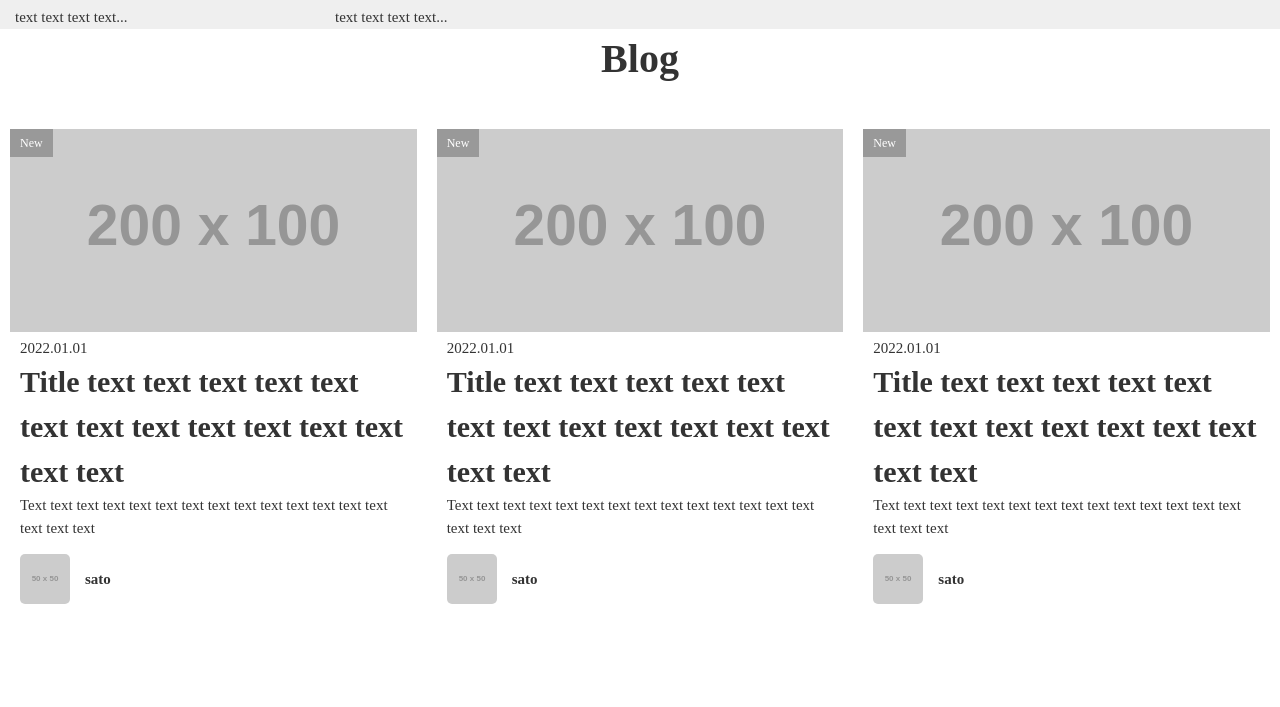
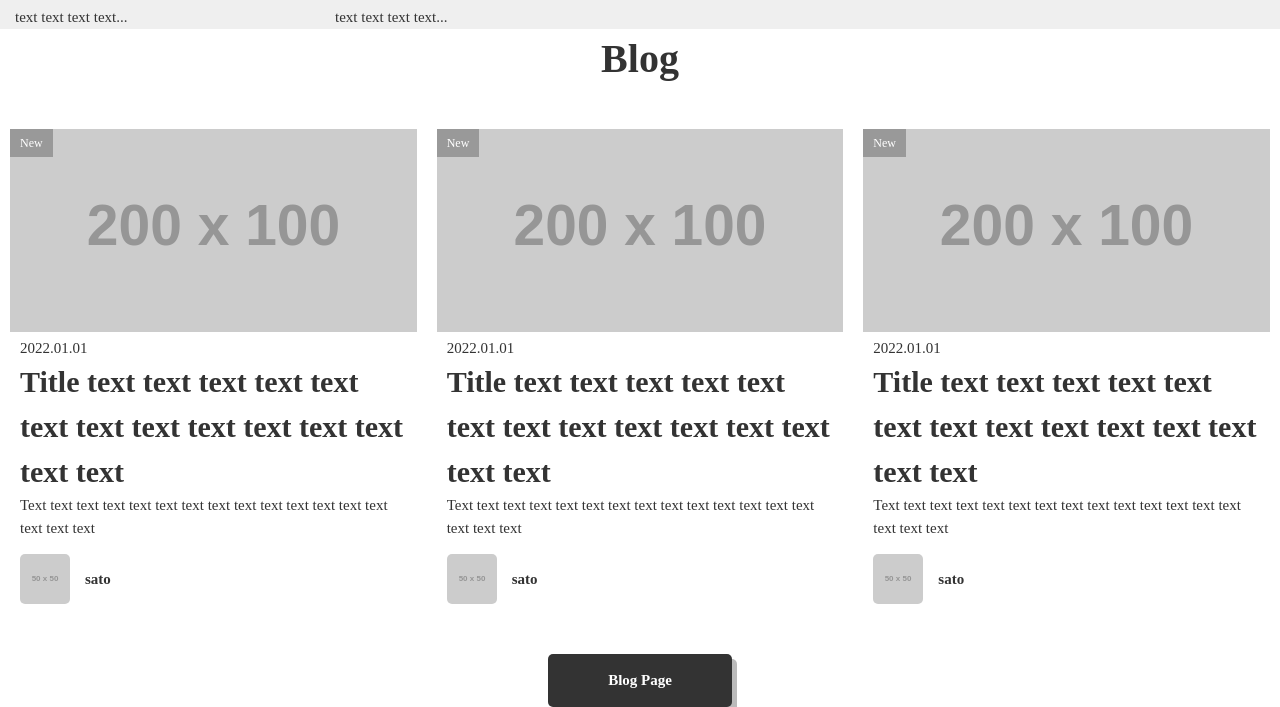
Before and after one commit to ringoapple-sukebasuke/practice-HTML-CSS, a plain HTML site: page index.html in a window 1280 px wide. Shown: the part 779-1486 px from the top of the page. Before the commit the page ends 1393 px from the top, so only its background shows below. Drawn offline with Linux system fonts and the light colour scheme; files that its build step writes are made by us from their sources; placeholder pictures from the web are drawn by us.

Commit message:
end of button

```diff
--- a/assets/css/style.css
+++ b/assets/css/style.css
@@ -42,7 +42,10 @@ grid
   font-size: 40px;
   font-weight: bold;
   margin: 0 0 40px;
-
+}
+.section-button {
+  margin-top: 40px;
+  text-align: center;
 }
 /*
  about
@@ -138,3 +141,22 @@ card
   border-radius: 5px;
   overflow: hidden;
 }
+
+/*
+ button
+  */
+.button {
+  display: inline-block;
+  color: #fff;
+  font-weight: bold;
+  background-color: #333;
+  text-align: center;
+  padding: 15px 60px;
+  text-decoration: none;
+  border-radius: 5px;
+  box-shadow: 5px 5px 0 #bbb;
+  transition: box-shadow .25s;
+}
+.button:hover {
+ box-shadow: 0 0 0 #bbb;
+}
--- a/index.html
+++ b/index.html
@@ -131,6 +131,11 @@
         </article>
       </li>
     </ul>
+    <div class="section-button">
+      <a href="" class="button">
+        Blog Page
+      </a>
+    </div>
   </section>
 
 
```
